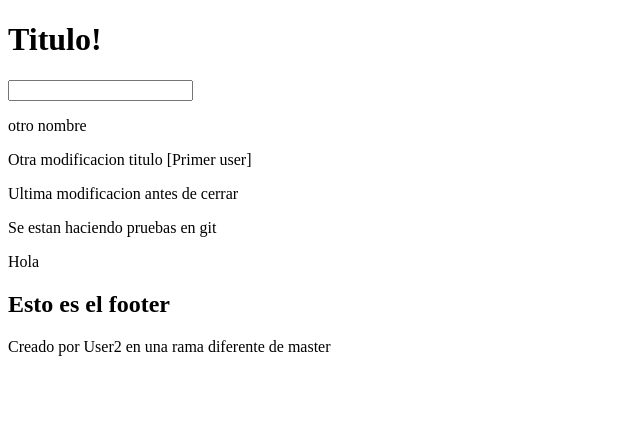
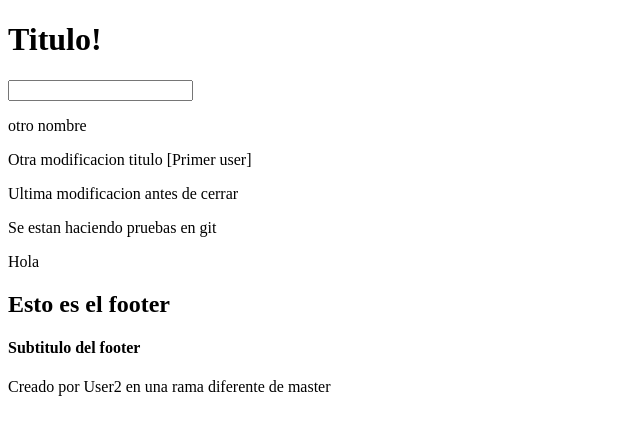
Before and after one commit to gongh95/pruebas-comandos, a plain HTML site: page index.html in a window 1280 px wide. Shown: the whole page, without its empty margins (0-640 px from the left). Drawn offline with Linux system fonts and the light colour scheme.

Commit message:
agregado subtitulo a footer

```diff
--- a/index.html
+++ b/index.html
@@ -16,6 +16,7 @@
     <p>Se estan haciendo pruebas en git</p>
     <p>Hola</p>
     <footer><h2>Esto es el footer</h2>
+        <p><h4>Subtitulo del footer</h4></p>
     <p>Creado por User2 en una rama diferente de master</p></footer>
     <!-- <script src="./app.js"></script> -->
     <script src="./pruebas.js"></script>
```
